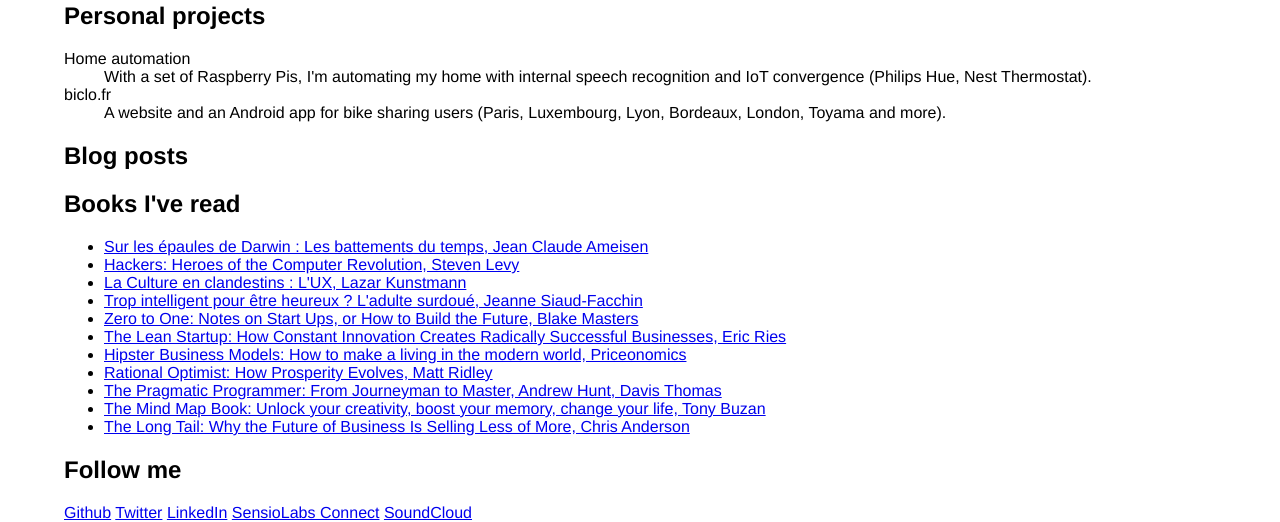
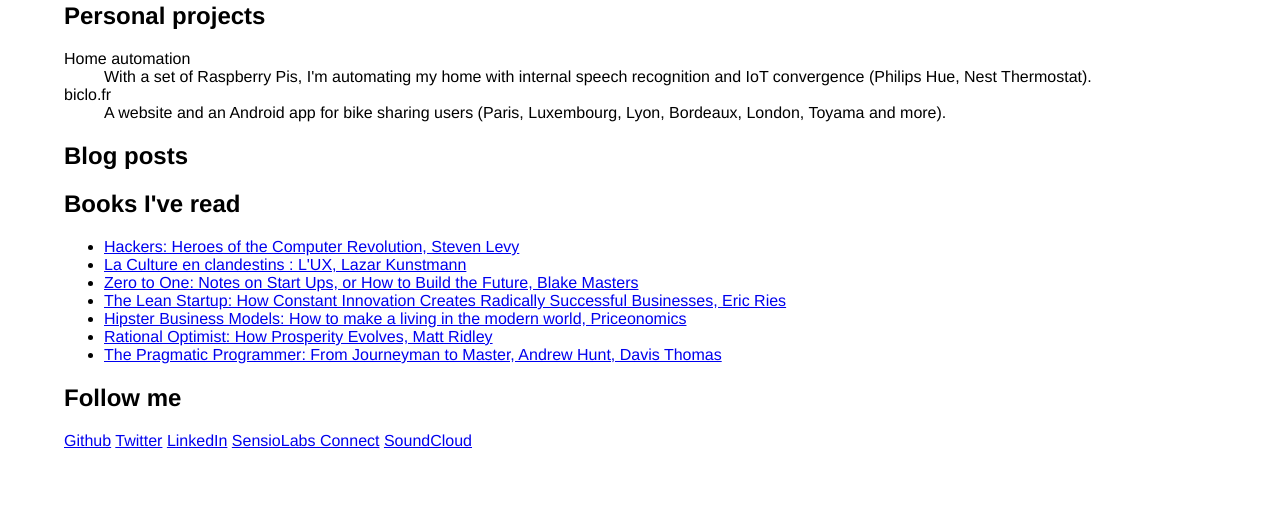
Before and after one commit to didierio/website, a PHP site: template templates/index.html.twig in a window 1280 px wide. Shown: the part 981-1503 px from the top of the page. After the commit the page ends 1429 px from the top, so only its background shows below. Run offline with PHP 8.4, Linux system fonts and the light colour scheme; the template is opened without the code that fills it, so the values that code supplies are empty; some libraries are stand-ins or nearby versions.

Commit message:
Create index.html.twig

```diff
--- a/templates/index.html.twig
+++ b/templates/index.html.twig
@@ -84,17 +84,13 @@
         <h2>Books I've read</h2>
 
         <ul>
-            <li><a href="https://www.amazon.fr/Sur-épaules-Darwin-battements-temps/dp/2330021577/">Sur les épaules de Darwin : Les battements du temps, Jean Claude Ameisen</a></li>
             <li><a href="https://www.amazon.fr/Hackers-Steven-Levy/dp/0141000511/">Hackers: Heroes of the Computer Revolution, Steven Levy</a></li>
             <li><a href="https://www.amazon.fr/Culture-en-clandestins-LUX/dp/2754103414/">La Culture en clandestins : L'UX, Lazar Kunstmann</a></li>
-            <li><a href="https://www.amazon.fr/Trop-intelligent-heureux-Ladulte-surdoué/dp/2738120873/">Trop intelligent pour être heureux ? L'adulte surdoué, Jeanne Siaud-Facchin</a></li>
             <li><a href="https://www.amazon.fr/Zero-One-Notes-Start-Future/dp/0753555204/">Zero to One: Notes on Start Ups, or How to Build the Future, Blake Masters</a></li>
             <li><a href="https://www.amazon.fr/Lean-Startup-Innovation-Successful-Businesses/dp/0670921602/">The Lean Startup: How Constant Innovation Creates Radically Successful Businesses, Eric Ries</a></li>
             <li><a href="https://www.amazon.fr/Hipster-Business-Models-living-modern/dp/0692340726/">Hipster Business Models: How to make a living in the modern world, Priceonomics</a></li>
             <li><a href="https://www.amazon.fr/Rational-Optimist-How-Prosperity-Evolves/dp/0007267126/">Rational Optimist: How Prosperity Evolves, Matt Ridley</a></li>
             <li><a href="https://www.amazon.fr/Pragmatic-Programmer-Journeyman-Master/dp/020161622X/">The Pragmatic Programmer: From Journeyman to Master, Andrew Hunt, Davis Thomas</a></li>
-            <li><a href="https://www.amazon.fr/Mind-Map-Book-Unlock-creativity/dp/1406647160/">The Mind Map Book: Unlock your creativity, boost your memory, change your life, Tony Buzan</a></li>
-            <li><a href="https://www.amazon.fr/Long-Tail-Future-Business-Selling/dp/1401309666/">The Long Tail: Why the Future of Business Is Selling Less of More, Chris Anderson</a></li>
         </ul>
     </section>
 
```
